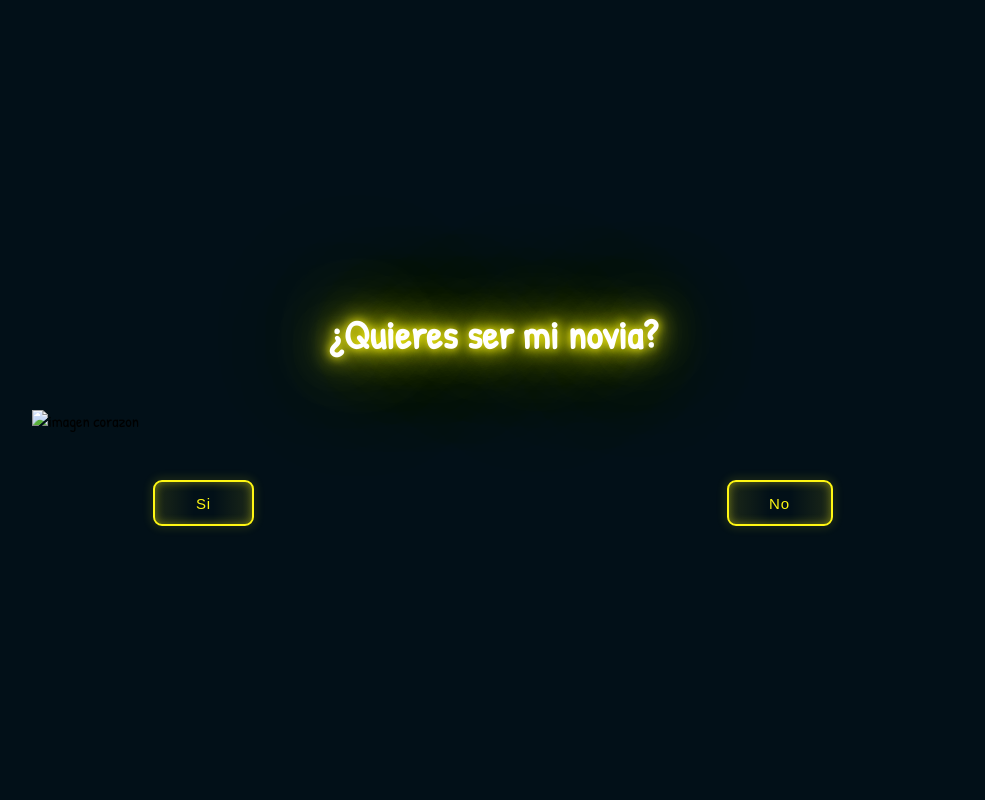
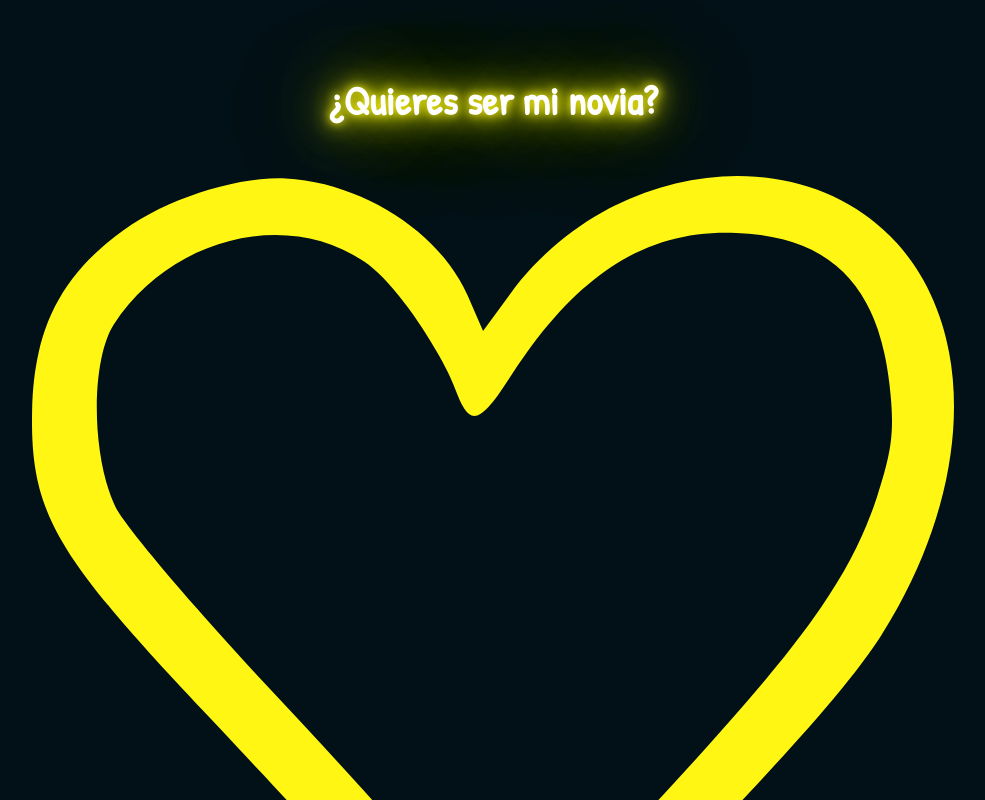
Before and after one commit to TomiCastanho/For-my-girlfriend.github.io, a plain HTML site: page index.html in a window 1280 px wide. Both pictures are taken after a click on the link 640 px from the left and 600 px from the top of the page. Shown: the whole page, without its empty margins (147-1132 px from the left). Drawn offline with nearby package versions, Linux system fonts and the light colour scheme; a web font is replaced by a local one.

Commit message:
correji la imagen

```diff
--- a/index.html
+++ b/index.html
@@ -18,7 +18,7 @@
     <main class="modal" >
         <div class="modal__container">
             <h2 class="modal__title">¿Quieres ser mi novia?</h2>
-            <img src="../proyecto-octubre/imagenes/body_heart_03.svg" alt="imagen corazon " class="modal__img">
+            <img src="body_heart_03.svg" alt="imagen corazon " class="modal__img">
             <div class="modal__boton">
             <button class="boton__si">Si</button>
             <button class="boton__no">No</button>
```
Also changed, not shown: body_heart_03.svg (renamed from imagenes/body_heart_03.svg).
